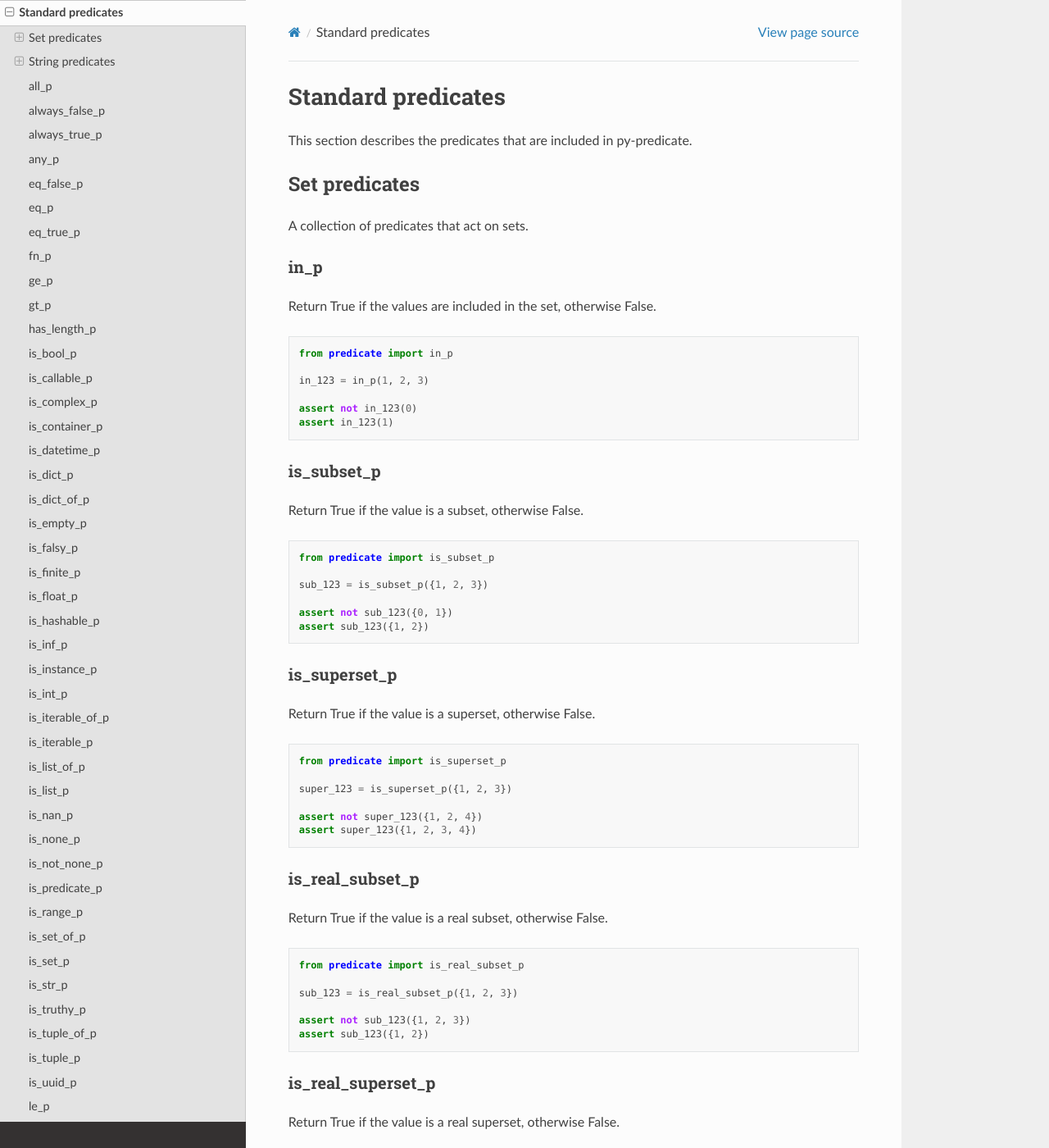
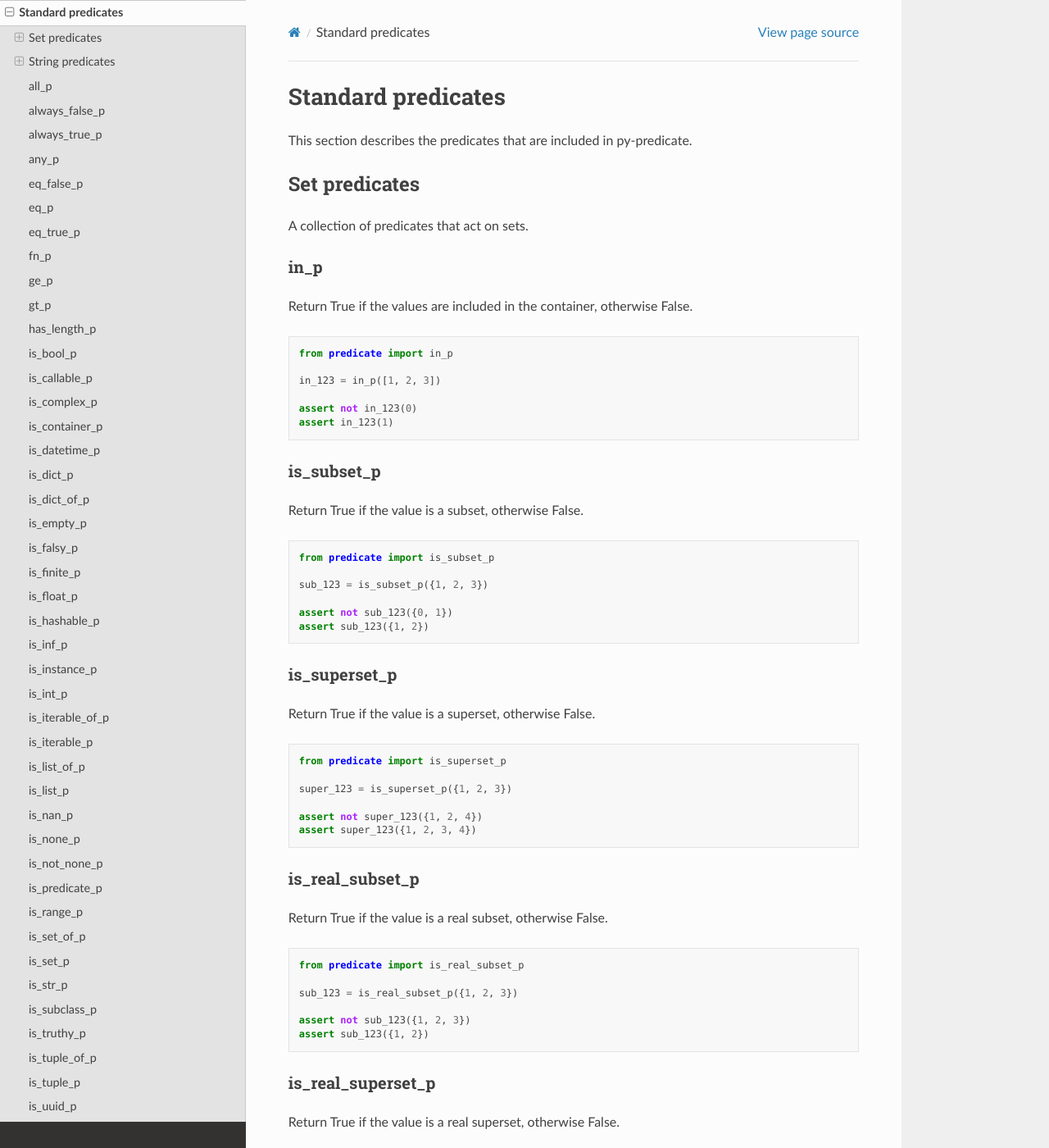
Before and after one commit to mrijk/py-predicate, a Sphinx documentation site: the page built from docs/standard_predicates.rst, in a window 1280 px wide and 1400 px high. Shown: the whole window at 82% size. Built offline with Sphinx 7.4.7 and the Read the Docs theme 3.1.0, drawn with Linux system fonts in a browser that asks for light colours; some of the changed text lies outside the part shown.

Commit message:
Generic_in_p

```diff
--- a/docs/set_predicates.rst
+++ b/docs/set_predicates.rst
@@ -5,13 +5,13 @@ A collection of predicates that act on sets.
 
 in_p
 ~~~~
-Return True if the values are included in the set, otherwise False.
+Return True if the values are included in the container, otherwise False.
 
 .. code-block:: python
 
     from predicate import in_p
 
-    in_123 = in_p(1, 2, 3)
+    in_123 = in_p([1, 2, 3])
 
     assert not in_123(0)
     assert in_123(1)
@@ -75,13 +75,13 @@ Return True if the value is a real superset, otherwise False.
 
 not_in_p
 ~~~~~~~~
-Return True if the values are not in the set, otherwise False.
+Return True if the values are not in the container, otherwise False.
 
 .. code-block:: python
 
     from predicate import not_in_p
 
-    not_in_123 = not_in_p(1, 2, 3)
+    not_in_123 = not_in_p([1, 2, 3])
 
     assert not_in_123(0)
     assert not not_in_123(1)
--- a/docs/standard_predicates.rst
+++ b/docs/standard_predicates.rst
@@ -501,6 +501,18 @@ This predicate tests if the value is of type ``str``.
     assert not is_str_p(3.14)
     assert is_str_p("foo")
 
+is_subclass_p
+-------------
+
+This predicate tests if the value is a subclass of the class.
+
+.. code-block:: python
+
+    from predicate import is_subclass_p
+
+    p = is_subclass_p()
+
+
 .. _is_truthy_p:
 
 is_truthy_p
--- a/predicate/__init__.py
+++ b/predicate/__init__.py
@@ -41,7 +41,7 @@ from predicate.is_lambda_predicate import is_lambda_p, is_lambda_with_signature_
 from predicate.is_none_predicate import is_none_p
 from predicate.is_not_none_predicate import is_not_none_p
 from predicate.is_predicate_of_p import is_predicate_of_p
-from predicate.is_subclass_predicate import is_enum_p
+from predicate.is_subclass_predicate import is_enum_p, is_int_enum_p, is_str_enum_p
 from predicate.is_truthy_predicate import is_truthy_p
 from predicate.lazy_predicate import lazy_p
 from predicate.le_predicate import le_p
@@ -127,6 +127,7 @@ __all__ = [
     "is_inf_p",
     "is_instance_p",
     "is_int_p",
+    "is_int_enum_p",
     "is_iterable_of_p",
     "is_iterable_p",
     "is_lambda_p",
@@ -145,6 +146,8 @@ __all__ = [
     "is_set_of_p",
     "is_set_p",
     "is_str_p",
+    "is_str_enum_p",
+    "is_subclass_predicate",
     "is_subset_p",
     "is_superset_p",
     "is_real_subset_p",
```
Also changed, not shown: CHANGELOG.md (+12 -0 lines), 3 other files.
